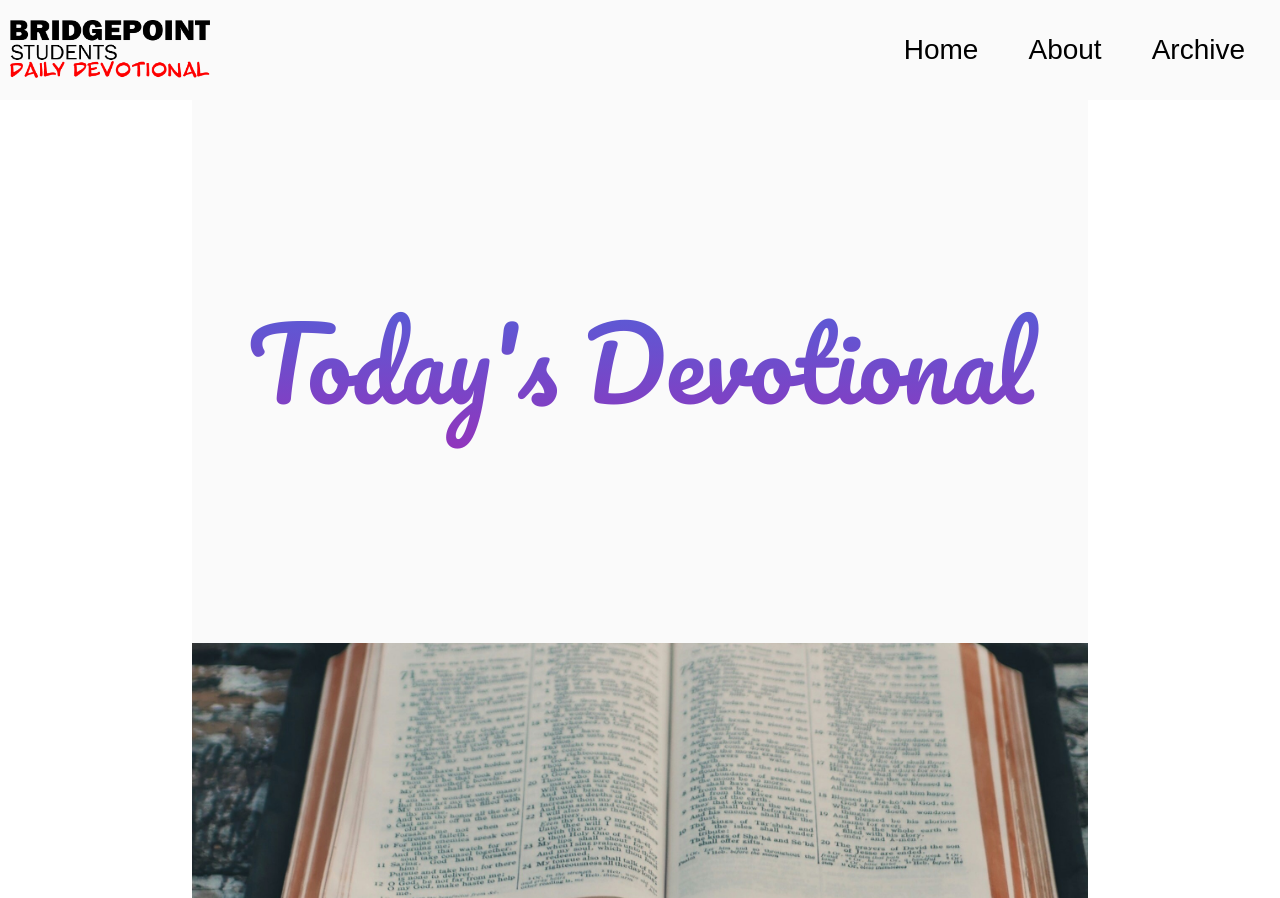
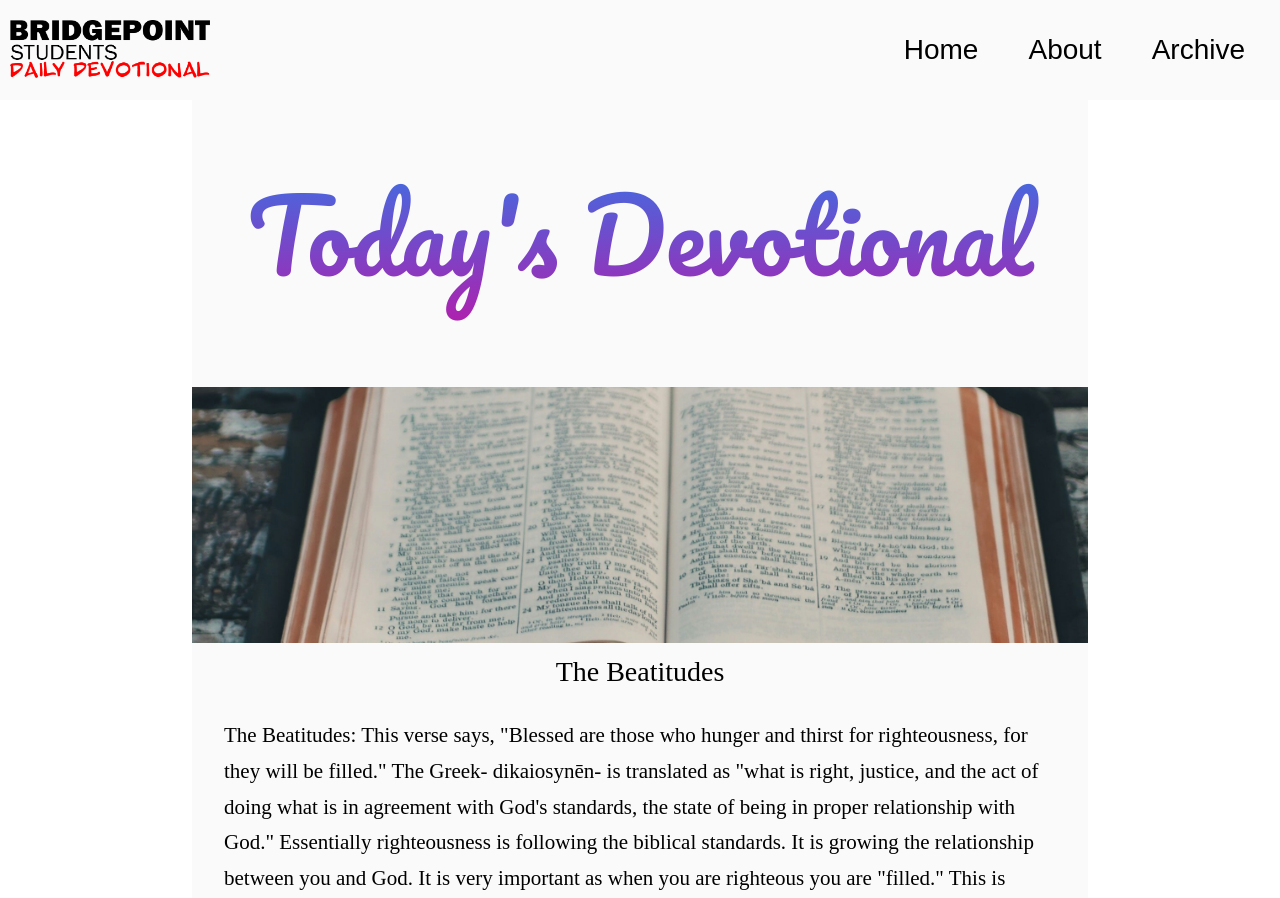
Before and after one commit to GideonHammond/BridgePointStudentsDailyDevotional, a PHP site: page / in a window 1280 px wide. Shown: the top 898 px of the page. Run offline with PHP 8.4, Linux system fonts and the light colour scheme.

Commit message:
small style updates

```diff
--- a/styles.css
+++ b/styles.css
@@ -30,7 +30,7 @@
 }
 
 html{
-    height: 100%;
+    height: 100vh;
 }
 
 a{
@@ -156,7 +156,7 @@ header{
     box-sizing: border-box;
 	text-align: center;
 	font-size: 7em;
-	padding:calc(22vw - 0.5em) 0;
+	padding:calc(12vw - 0.5em) 0;
     font-family: "Pacifico", Impact, Haettenschweiler, 'Arial Narrow Bold', sans-serif;
 }
 
```
